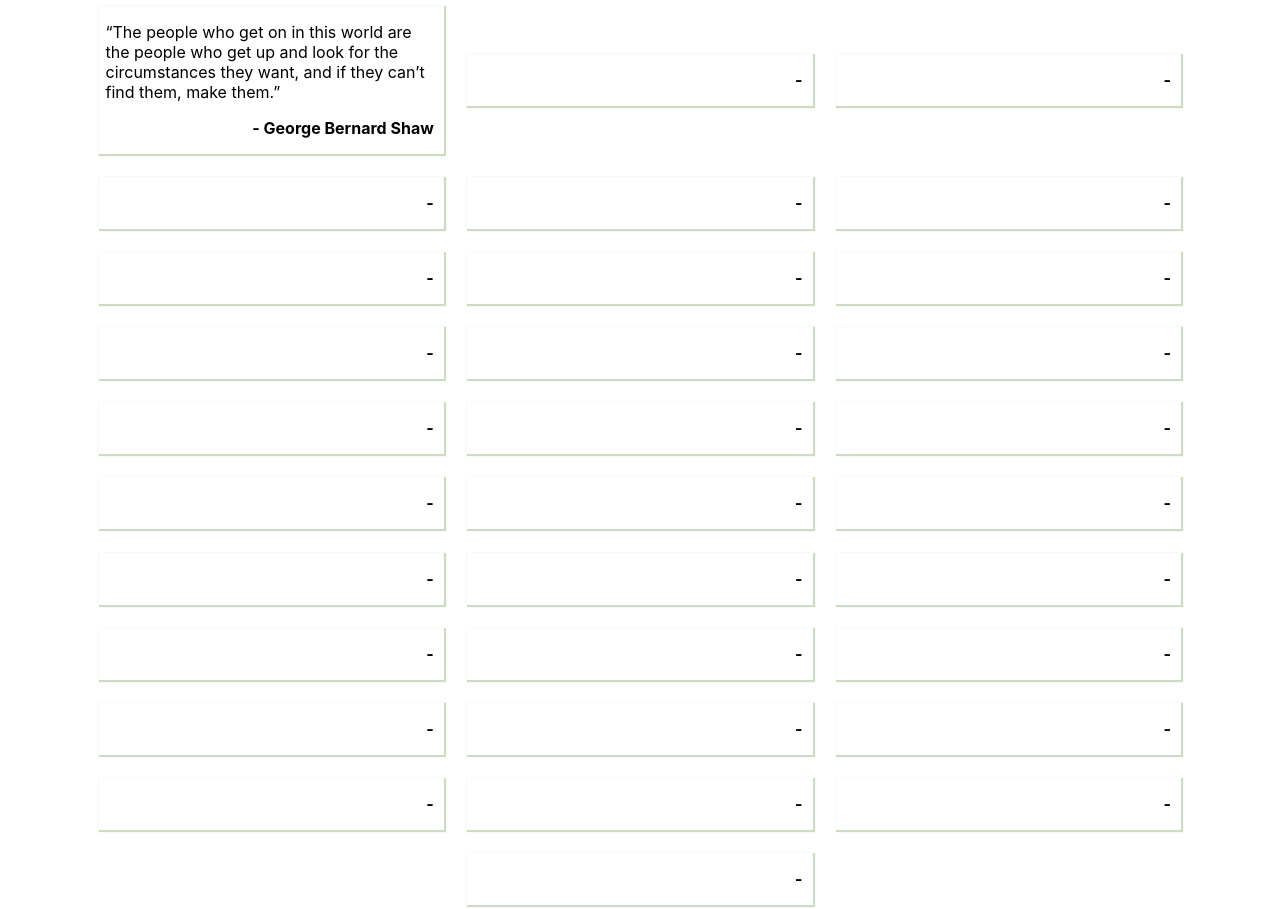
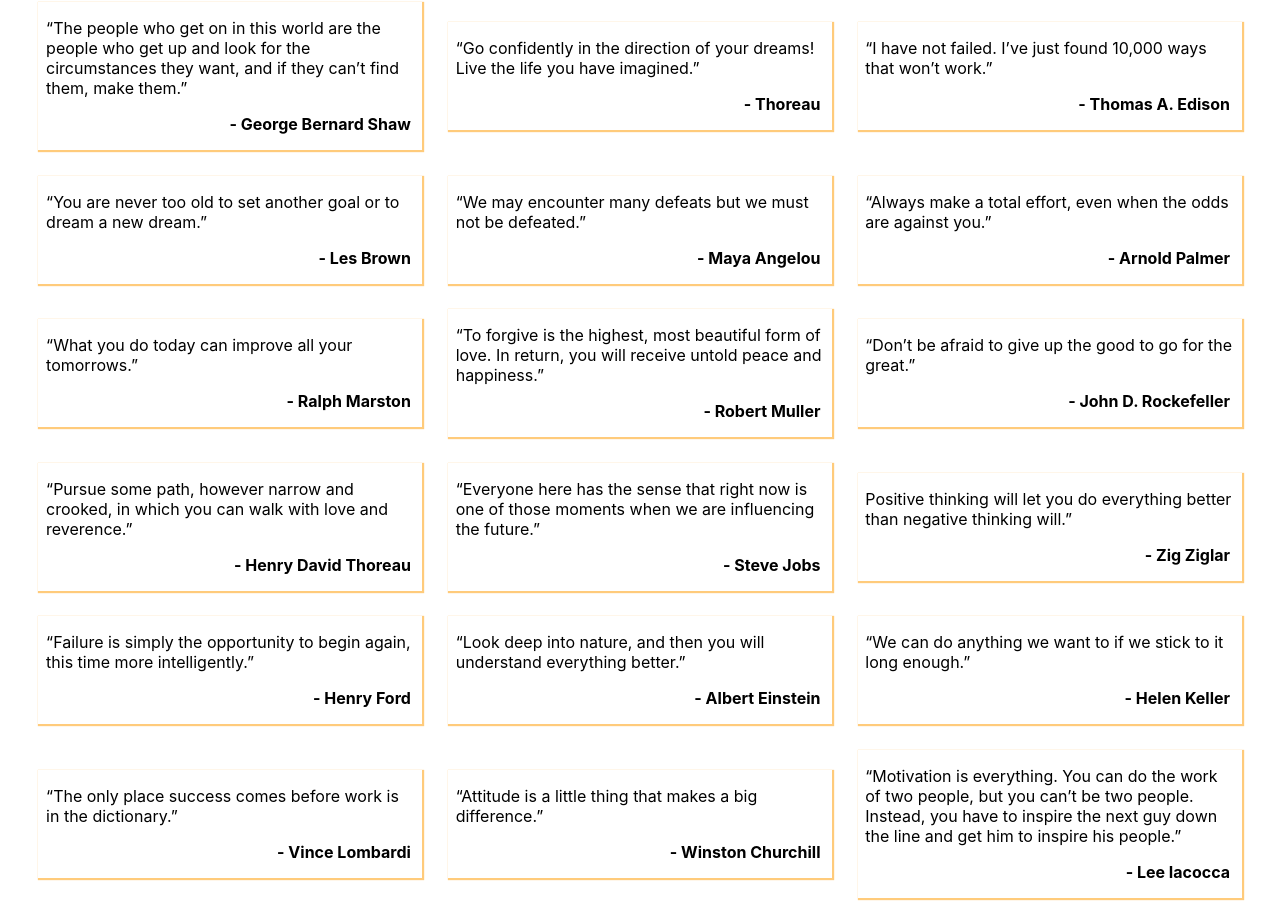
Before and after one commit to fnumilat/40-positive-quotes, a React (Create React App) app in the folder 40-positive-quotes-app/: page / in a window 1280 px wide. Shown: the part 1625-2534 px from the top of the page. Built offline with nearby package versions, Linux system fonts and the light colour scheme.

Commit message:
Worked on Body and created the Footer.

```diff
--- a/40-positive-quotes-app/src/App.css
+++ b/40-positive-quotes-app/src/App.css
@@ -4,6 +4,7 @@
   justify-content: center;
   flex-direction: column;
   align-items: center;
+  background-color: #0d513e;
 }
 
 /* Styles for the Header */
@@ -42,6 +43,8 @@
 
 .Header-Image .Image {
   width: 100%;
+  border-top: white 3px solid;
+  border-bottom: white 3px solid;
 }
 
 .Header-Paragraph-Box {
@@ -49,14 +52,14 @@
   align-items: center;
   justify-content: center;
   width: 100%;
-  margin-top: 1%;
-  background-color: #0d513e;
+  /* margin-top: 1%; */
+  /* background-color: #0d513e; */
 }
 
 .Header-Paragraph {
   width: 50%;
   margin-top: 1%;
-  margin-bottom: 1%;
+  margin-bottom: .5%;
   padding-left: 5px;
   padding-right: 5px;
   border-radius: 5px;
@@ -77,13 +80,15 @@
   align-items: center;
   justify-content: center;
   margin-bottom: 1%;
-  width: 90%;
+  width: 100%;
+  background-color: white;
 }
 
 .Body .Quote-Box {
   width: 30%;
   margin: 1%;
-  box-shadow:#ccdbc2 1px 1px 1px 1px;
+  /* box-shadow:#ccdbc2 1px 1px 1px 1px; */
+  box-shadow:#ffcb7b 1px 1px 1px 1px;
 }
 
 .Body .Quote-Box .Quote-Paragraph {
@@ -97,3 +102,14 @@
   margin-right: 3%;
   font-weight: bold;
   }
+
+/* Styles for the Footer */
+
+.Footer {
+  display: flex;
+  align-items: center;
+  justify-content: center;
+  width: 100%;
+  /* margin-top: 1%; */
+  /* background-color: #0d513e; */
+}
--- a/40-positive-quotes-app/src/App.js
+++ b/40-positive-quotes-app/src/App.js
@@ -1,12 +1,14 @@
 import './App.css';
 import Header from './components/header'
 import Body from './components/body'
+import Footer from './components/footer'
 
 function App() {
   return (
     <div className="App">
       <Header/>
       <Body/>
+      <Footer/>
     </div>
   );
 }
--- a/40-positive-quotes-app/src/components/body.js
+++ b/40-positive-quotes-app/src/components/body.js
@@ -84,244 +84,244 @@ function Body() {
         <p className="Quoting-From">- George Bernard Shaw</p>
       </div>
 
-      {/*  */}
+      {/* 11 */}
       <div className="Quote-Box">
         <p className="Quote-Paragraph">
-
+        “Go confidently in the direction of your dreams! Live the life you have imagined.”
         </p>
-        <p className="Quoting-From">- </p>
+        <p className="Quoting-From">- Thoreau</p>
       </div>
 
-      {/*  */}
+      {/* 12 */}
       <div className="Quote-Box">
         <p className="Quote-Paragraph">
-
+        “I have not failed. I’ve just found 10,000 ways that won’t work.”
         </p>
-        <p className="Quoting-From">- </p>
+        <p className="Quoting-From">- Thomas A. Edison</p>
       </div>
 
-      {/*  */}
+      {/* 13 */}
       <div className="Quote-Box">
         <p className="Quote-Paragraph">
-
+        “You are never too old to set another goal or to dream a new dream.”
         </p>
-        <p className="Quoting-From">- </p>
+        <p className="Quoting-From">- Les Brown</p>
       </div>
 
-      {/*  */}
+      {/* 14 */}
       <div className="Quote-Box">
         <p className="Quote-Paragraph">
-
+        “We may encounter many defeats but we must not be defeated.”
         </p>
-        <p className="Quoting-From">- </p>
+        <p className="Quoting-From">- Maya Angelou</p>
       </div>
 
-      {/*  */}
+      {/* 15 */}
       <div className="Quote-Box">
         <p className="Quote-Paragraph">
-
+        “Always make a total effort, even when the odds are against you.”
         </p>
-        <p className="Quoting-From">- </p>
+        <p className="Quoting-From">- Arnold Palmer</p>
       </div>
 
-      {/*  */}
+      {/* 16 */}
       <div className="Quote-Box">
         <p className="Quote-Paragraph">
-
+        “What you do today can improve all your tomorrows.”
         </p>
-        <p className="Quoting-From">- </p>
+        <p className="Quoting-From">- Ralph Marston</p>
       </div>
 
-      {/*  */}
+      {/* 17 */}
       <div className="Quote-Box">
         <p className="Quote-Paragraph">
-
+        “To forgive is the highest, most beautiful form of love. In return, you will receive untold peace and happiness.”
         </p>
-        <p className="Quoting-From">- </p>
+        <p className="Quoting-From">- Robert Muller</p>
       </div>
 
-      {/*  */}
+      {/* 18 */}
       <div className="Quote-Box">
         <p className="Quote-Paragraph">
-
+        “Don’t be afraid to give up the good to go for the great.”
         </p>
-        <p className="Quoting-From">- </p>
+        <p className="Quoting-From">- John D. Rockefeller</p>
       </div>
 
-      {/*  */}
+      {/* 19 */}
       <div className="Quote-Box">
         <p className="Quote-Paragraph">
-
+        “Pursue some path, however narrow and crooked, in which you can walk with love and reverence.”
         </p>
-        <p className="Quoting-From">- </p>
+        <p className="Quoting-From">- Henry David Thoreau</p>
       </div>
 
-      {/*  */}
+      {/* 20 */}
       <div className="Quote-Box">
         <p className="Quote-Paragraph">
-
+        “Everyone here has the sense that right now is one of those moments when we are influencing the future.”
         </p>
-        <p className="Quoting-From">- </p>
+        <p className="Quoting-From">- Steve Jobs</p>
       </div>
 
-      {/*  */}
+      {/* 21 */}
       <div className="Quote-Box">
         <p className="Quote-Paragraph">
-
+        Positive thinking will let you do everything better than negative thinking will.”
         </p>
-        <p className="Quoting-From">- </p>
+        <p className="Quoting-From">- Zig Ziglar</p>
       </div>
 
-      {/*  */}
+      {/* 22 */}
       <div className="Quote-Box">
         <p className="Quote-Paragraph">
-
+        “Failure is simply the opportunity to begin again, this time more intelligently.”
         </p>
-        <p className="Quoting-From">- </p>
+        <p className="Quoting-From">- Henry Ford</p>
       </div>
 
-      {/*  */}
+      {/* 23 */}
       <div className="Quote-Box">
         <p className="Quote-Paragraph">
-
+        “Look deep into nature, and then you will understand everything better.”
         </p>
-        <p className="Quoting-From">- </p>
+        <p className="Quoting-From">- Albert Einstein</p>
       </div>
 
-      {/*  */}
+      {/* 24 */}
       <div className="Quote-Box">
         <p className="Quote-Paragraph">
-
+        “We can do anything we want to if we stick to it long enough.”
         </p>
-        <p className="Quoting-From">- </p>
+        <p className="Quoting-From">- Helen Keller</p>
       </div>
 
-      {/*  */}
+      {/* 25 */}
       <div className="Quote-Box">
         <p className="Quote-Paragraph">
-
+        “The only place success comes before work is in the dictionary.”
         </p>
-        <p className="Quoting-From">- </p>
+        <p className="Quoting-From">- Vince Lombardi</p>
       </div>
 
-      {/*  */}
+      {/* 26 */}
       <div className="Quote-Box">
         <p className="Quote-Paragraph">
-
+        “Attitude is a little thing that makes a big difference.”
         </p>
-        <p className="Quoting-From">- </p>
+        <p className="Quoting-From">- Winston Churchill</p>
       </div>
 
-      {/*  */}
+      {/* 27 */}
       <div className="Quote-Box">
         <p className="Quote-Paragraph">
-
+        “Motivation is everything. You can do the work of two people, but you can’t be two people. Instead, you have to inspire the next guy down the line and get him to inspire his people.”
         </p>
-        <p className="Quoting-From">- </p>
+        <p className="Quoting-From">- Lee Iacocca</p>
       </div>
 
-      {/*  */}
+      {/* 28 */}
       <div className="Quote-Box">
         <p className="Quote-Paragraph">
-
+        “With the new day come new strength and new thoughts.”
         </p>
-        <p className="Quoting-From">- </p>
+        <p className="Quoting-From">- Eleanor Roosevelt</p>
       </div>
 
-      {/*  */}
+      {/* 29 */}
       <div className="Quote-Box">
         <p className="Quote-Paragraph">
-
+        “The more tranquil a man becomes, the greater is his success, his influence, his power for good. Calmness of mind is one of the beautiful jewels of wisdom.”
         </p>
-        <p className="Quoting-From">- </p>
+        <p className="Quoting-From">- James Allen</p>
       </div>
 
-      {/*  */}
+      {/* 30 */}
       <div className="Quote-Box">
         <p className="Quote-Paragraph">
-
+        “To accomplish great things, we must not only act, but also dream, not only plan, but also believe.”
         </p>
-        <p className="Quoting-From">- </p>
+        <p className="Quoting-From">- Anatole France</p>
       </div>
 
-      {/*  */}
+      {/* 31 */}
       <div className="Quote-Box">
         <p className="Quote-Paragraph">
-
+        “Success comes from having dreams that are bigger than your fears.”
         </p>
-        <p className="Quoting-From">- </p>
+        <p className="Quoting-From">- Bobby Unser</p>
       </div>
 
-      {/*  */}
+      {/* 32 */}
       <div className="Quote-Box">
         <p className="Quote-Paragraph">
-
+        “Believe in yourself! Have faith in your abilities! Without a humble but reasonable confidence in your own powers you cannot be successful or happy.”
         </p>
-        <p className="Quoting-From">- </p>
+        <p className="Quoting-From">- Norman Vincent Peale</p>
       </div>
 
-      {/*  */}
+      {/* 33 */}
       <div className="Quote-Box">
         <p className="Quote-Paragraph">
-
+        “here will be obstacles. There will be doubters. There will be mistakes. But with hard work, there are no limits.”
         </p>
-        <p className="Quoting-From">- </p>
+        <p className="Quoting-From">- Michael Phelps</p>
       </div>
 
-      {/*  */}
+      {/* 34 */}
       <div className="Quote-Box">
         <p className="Quote-Paragraph">
-
+        “Never ask a man what he knows, but what he can do.”
         </p>
-        <p className="Quoting-From">- </p>
+        <p className="Quoting-From">- George Lorimer</p>
       </div>
 
-      {/*  */}
+      {/* 35 */}
       <div className="Quote-Box">
         <p className="Quote-Paragraph">
-
+        “If you cannot do great things, do small things in a great way.”
         </p>
-        <p className="Quoting-From">- </p>
+        <p className="Quoting-From">- Napoleon Hill</p>
       </div>
 
-      {/*  */}
+      {/* 36 */}
       <div className="Quote-Box">
         <p className="Quote-Paragraph">
-
+        “Be not afraid of life. Believe that life is worth living, and your belief will help create the fact.”
         </p>
-        <p className="Quoting-From">- </p>
+        <p className="Quoting-From">- William James</p>
       </div>
 
-      {/*  */}
+      {/* 37 */}
       <div className="Quote-Box">
         <p className="Quote-Paragraph">
-
+        “The reason most people never reach their goals is that they don’t define them, or ever seriously consider them as believable or achievable. Winners can tell you where they are going, what they plan to do along the way, and who will be sharing the adventure with them.”
         </p>
-        <p className="Quoting-From">- </p>
+        <p className="Quoting-From">- Denis Watiley</p>
       </div>
 
-      {/*  */}
+      {/* 38 */}
       <div className="Quote-Box">
         <p className="Quote-Paragraph">
-
+        “Don’t judge each day by the harvest you reap but by the seeds that you plant.”
         </p>
-        <p className="Quoting-From">- </p>
+        <p className="Quoting-From">- Robert Louis Stevenson</p>
       </div>
 
-      {/*  */}
+      {/* 39 */}
       <div className="Quote-Box">
         <p className="Quote-Paragraph">
-
+        “The great thing in this world is not so much where you stand, as in what direction you are moving.”
         </p>
-        <p className="Quoting-From">- </p>
+        <p className="Quoting-From">- Oliver Wendell Holmes</p>
       </div>
 
-      {/*  */}
+      {/* 40 */}
       <div className="Quote-Box">
         <p className="Quote-Paragraph">
-
+        “Though no one can go back and make a brand new start, anyone can start from now and make a brand new ending.”
         </p>
-        <p className="Quoting-From">- </p>
+        <p className="Quoting-From">- Carl Bard</p>
       </div>
 
     </div>
--- /dev/null
+++ b/40-positive-quotes-app/src/components/footer.js
@@ -0,0 +1,11 @@
+import '../App.css';
+
+function Footer() {
+  return (
+    <div className="Footer">
+      <h1>Hi I am Footer!</h1>
+    </div>
+  );
+}
+
+export default Footer;
```
